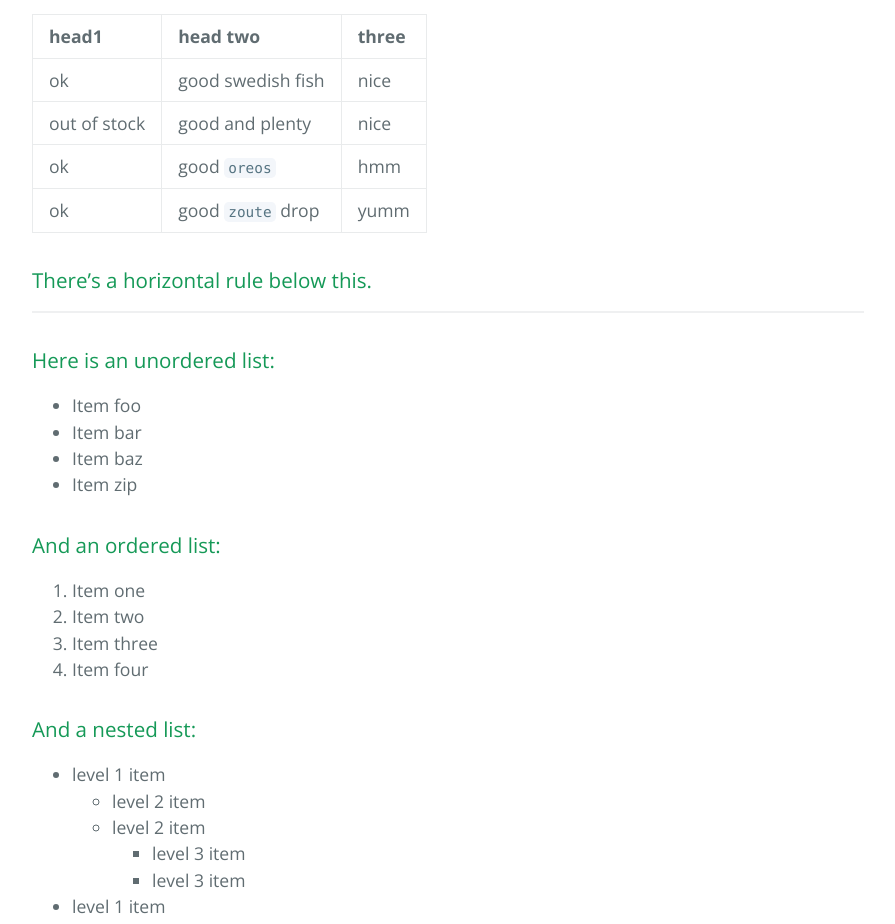
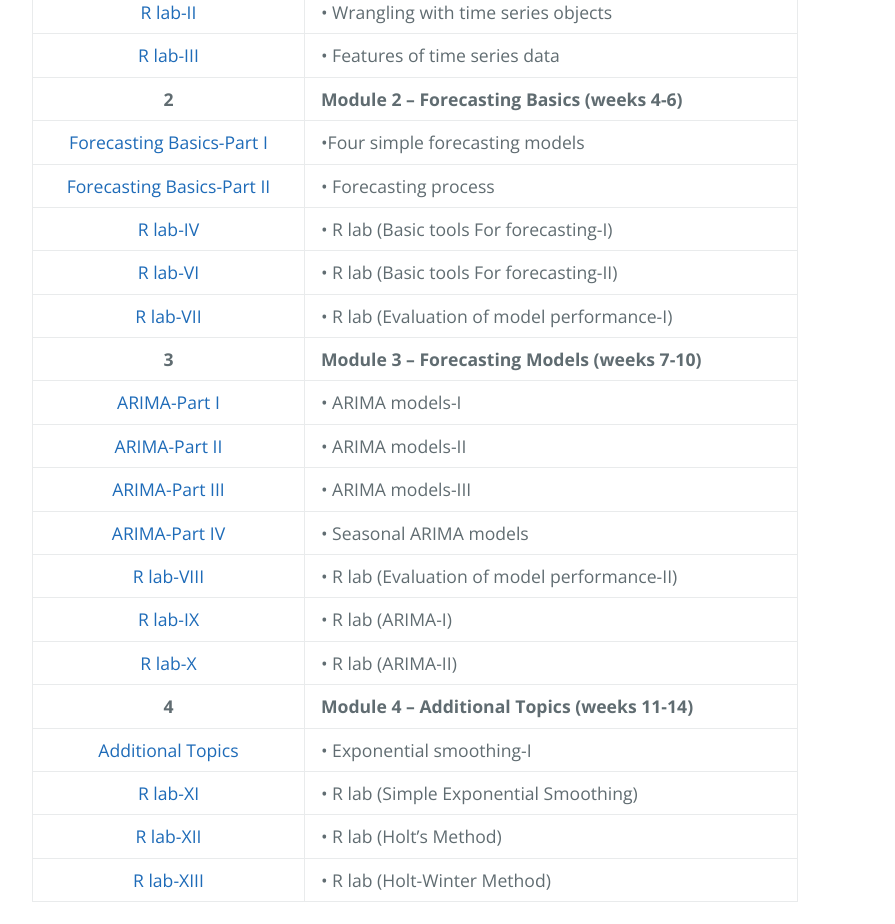
Before and after one commit to jiantongwanguc/BANA4090, a Jekyll site: the page built from index.md, in a window 1280 px wide and 1400 px high, scrolled down 2368 px. Shown: the top 924 px of the window, without its empty margins (192-1087 px from the left). Built offline with Jekyll 4.4.1, drawn with Linux system fonts in a browser that asks for light colours; some of the changed text lies outside the part shown.

Commit message:
Update index.md

````diff
--- a/index.md
+++ b/index.md
@@ -57,6 +57,51 @@ GitHubPages::Dependencies.gems.each do |gem, version|
   s.add_dependency(gem, "= #{version}")
 end
 ```
+
+
+
+
+## Lecture materials (slides) and code demonstrating the relevant methods.
+
+|                               Module                                | Description                                               |
+| :-----------------------------------------------------------------: | :-------------------------------------------------------- |
+|                                **1**                                | **Module 1 – Practical Time Series Analysis (weeks 1-3)** |
+|              [Welcome Lecture and Notes](Welcome.pdf)               | •	Why is time series analysis and forecasting important?   |
+|              [Practical Time Series Analysis](W2.pdf)               | •	How to approach a forecasting problem                    |
+|                [R lab-I](BANA4090_W1_1_Intro_R.html)                | •	Visualization and exploration of time series data        |
+|      [R lab-II](BANA4090_W2_Visualizing-Time-Series-Data.html)      | •		Wrangling with time series objects                       |
+|                        [R lab-III](W3.html)                         | •	Features of time series data                             |
+|                                **2**                                | **Module 2 – Forecasting Basics (weeks 4-6)**             |
+|               [Forecasting Basics-Part I](Ch3-1.pdf)                | •Four simple forecasting models                           |
+|               [Forecasting Basics-Part II](Ch3-2.pdf)               | •	Forecasting process                                      |
+| [R lab-IV](BANA4090_Week4_Lab5_Data-Examples_German-Forecasts.html) | •	R lab    (Basic tools For forecasting-I)                 |
+| [R lab-VI](BANA4090_Week5_Lab6_Data-Examples_German-Forecasts.html) | •	R lab      (Basic tools For forecasting-II)              |
+|                [R lab-VII](BANA4090_Week7_Lab7.html)                | •	R lab	(Evaluation of model performance-I)                 |
+|                                **3**                                | **Module 3 – Forecasting Models (weeks 7-10)**            |
+|                      [ARIMA-Part I](Ch4-1.pdf)                      | •	ARIMA models-I                                           |
+|                     [ARIMA-Part II](Ch4-2.pdf)                      | •	ARIMA models-II                                          |
+|                     [ARIMA-Part III](Ch4-3.pdf)                     | •	ARIMA models-III                                         |
+|                     [ARIMA-Part IV](Ch4-4.pdf)                      | •	Seasonal ARIMA models                                    |
+|               [R lab-VIII](BANA4090_Week8_Lab8.html)                | •	R lab	(Evaluation of model performance-II)                |
+|                [R lab-IX](BANA4090_Week9_Lab9.html)                 | •	R lab (ARIMA-I)                                          |
+|               [R lab-X]( BANA4090_Week11_Lab10.html)                | •	R lab (ARIMA-II)                                         |
+|                                **4**                                | **Module 4 – Additional Topics   (weeks 11-14)**          |
+|                   [Additional Topics](Ch5-1.pdf)                    | •	Exponential smoothing-I                                  |
+|               [R lab-XI](BANA4090_Week12_Lab11.html)                | • R lab (Simple Exponential Smoothing)                    |
+|                      [R lab-XII](Week13.html)                       | •	R lab (Holt's Method)                                    |
+|                     [R lab-XIII]( Week14.html)                      | •	R lab (Holt-Winter Method)                               |
+
+## Description of Major Assignments
+
+ - **Exams**  – There will be two exams given during class  after we finish module 2 and module 4 to assess grasp of key concepts of time series analysis and forecasting.
+
+ - **Assignments**  – 4 take-home assignments will be given throughout the semester. Students will have 2 weeks to complete the assignments.
+
+ - **Discussions**  – The first 14 classes will have in-class labs/discussions. Write-ups from these discussions/labs are to be submitted on Canvas by 11:59pm on the   Sunday after class. If you cannot make the class, these will be posted and submission will be allowed.
+
+ - **Project**  – The project is a core component of this course. Students will pick a topic and dataset of their choosing to analyze and forecast with the methods taught in this course (and ideally some additional methods). These topics will be submitted during week 6 and the analyses will be presented during week 15. In lieu of a final exam, students will submit a reproducible markdown/notebook.
+
+
 
 #### Header 4
 
````
